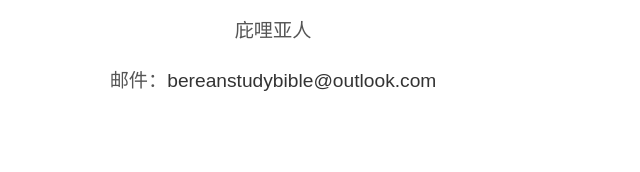
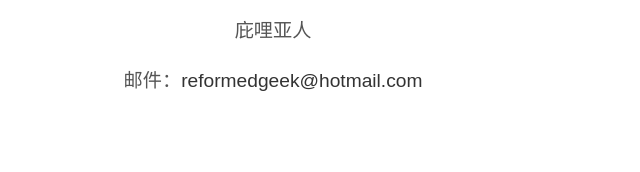
Before and after one commit to Reformed-Geek/mywebsite, a plain HTML site: page index.html in a window 1280 px wide. Shown: the part 165-337 px from the top of the page, 367-1007 px from the left. Drawn offline with Linux system fonts and the light colour scheme.

Commit message:
Update index.html

```diff
--- a/index.html
+++ b/index.html
@@ -77,7 +77,7 @@
         <div class="profile">
             <h2>关于我</h2>
             <p>庇哩亚人</p>
-            <p>邮件：<a href="mailto:bereanstudybible@outlook.com">bereanstudybible@outlook.com</a></p>
+            <p>邮件：<a href="mailto:reformedgeek@hotmail.com">reformedgeek@hotmail.com</a></p>
         </div>
         <div class="blog-posts">
             <h2>博客文章</h2>
```
